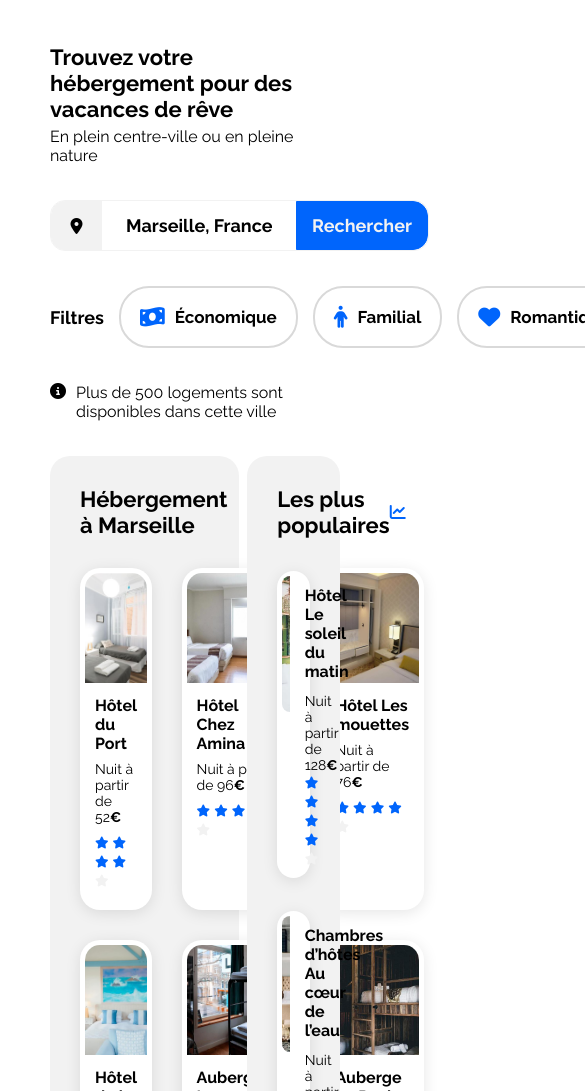
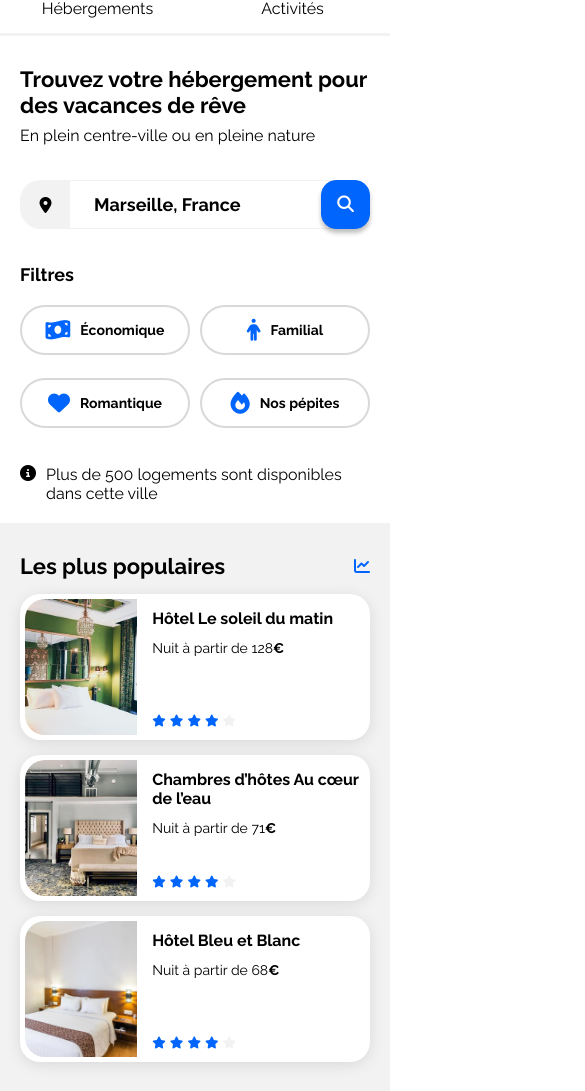
Before and after one commit to AdnaneAnna/BOOKI, a plain HTML site: page index.html in a window 390 px wide. Shown: the part 65-1156 px from the top of the page, 585 px wide, since content can reach past the window. Drawn offline with Linux system fonts and the light colour scheme.

Commit message:
Ajout media queries

```diff
--- a/style.css
+++ b/style.css
@@ -436,3 +436,231 @@ footer {
     gap: 15px;
     width: 100%;
 }
+
+/****** Media queries ***********/
+
+@media (max-width: 1024px) {
+
+    .barre-filtres {
+        display: flex;
+        flex-direction: column;
+        gap: 20px;
+    }
+
+    .barre-filtres .choix p {
+        font-size: 16px;
+    }
+
+    .barre-filtres .choix a {
+        padding: 4px 19px;
+        height: 50px;
+    }
+
+    .hebergements-et-populaires {
+        flex-direction: column;
+        gap: 50px;
+    }
+
+    .hebergements,
+    .populaires {
+        width: 100%;
+    }
+
+    .populaires {
+        display: flex;
+        flex-direction: column;
+        gap: 20px;
+    }
+
+    .populaires .cartes-populaires {
+        display: grid;
+        grid-template-columns: 2fr 2fr 2fr;
+        gap: 20px;
+    }
+
+    .cartes-populaires .carte-pop {
+        margin: 0;
+    }
+
+    .cartes-hebergements .cartes a {
+        width: 30%;
+        height: auto;
+    }
+
+    .carte-activite img {
+        height: 200px;
+    }
+
+    footer {
+        gap: 30px;
+    }
+}
+
+@media (max-width: 767.98px) {
+
+    * {
+        margin: 0;
+        box-sizing: border-box;
+    }
+
+    .conteneur-principal {
+        margin: 0;
+        padding: 0;
+    }
+
+    header {
+        flex-direction: column;
+        align-items: center;
+        height: auto;
+    }
+
+    header img {
+        margin: 20px;
+        padding: 0;
+    }
+
+    header .barre-de-navigation {
+        width: 100%;
+        height: auto;
+        gap: 0;
+        box-sizing: border-box;
+    }
+
+    .infos {
+        margin: 20px;
+    }
+
+    .barre-de-navigation a {
+        display: flex;
+        justify-content: space-around;
+    }
+
+    header .barre-de-navigation a:hover {
+        border-top: none;
+    }
+
+    .barre-de-navigation .nav-hebergements,
+    .barre-de-navigation .nav-activites {
+        width: 100%;
+        padding-bottom: 15px;
+        border-bottom: solid 3px var(--couleur-fond-principale);
+    }
+
+    .nav-hebergements:hover,
+    .nav-activites:hover {
+        border-bottom: solid 3px var(--couleur-principale);
+        color: var(--couleur-principale);
+    }
+
+    .barre-filtres {
+        flex-direction: column;
+    }
+
+    .barre-filtres .choix {
+        display: grid;
+        grid-template-columns: 1fr 1fr;
+        grid-template-rows: 1fr 1fr;
+        width: 100%;
+        height: 125px;
+        gap: 20px 10px;
+    }
+
+    .barre-filtres .choix p {
+        font-size: 14px;
+    }
+
+    .barre-filtres .choix a {
+        display: flex;
+        justify-content: center;
+    }
+
+    main .groupe-infos {
+        padding: 0 20px;
+        gap: 35px;
+    }
+
+    .titres {
+        gap: 8px;
+        align-items: flex-start;
+    }
+
+    .titres h1 {
+        font-size: 22px;
+    }
+
+    .titres p {
+        font-size: 16px;
+    }
+
+    form {
+        display: flex;
+        width: 100%;
+        border-radius: 20px;
+    }
+
+    form .btn-texte {
+        display: none;
+    }
+
+    form .btn-loupe {
+        display: flex;
+        align-items: center;
+        justify-content: center;
+        background-color: var(--couleur-principale);
+        border: solid 1px var(--couleur-principale);
+        box-shadow: 0px 4px 4px 0px rgba(0, 0, 0, 0.25);
+        border-radius: 15px;
+        position: absolute;
+        right: 20px;
+        padding: 0;
+        width: 49px;
+        height: 49px;
+        color: var(--couleur-blanche);
+    }
+
+    .hebergements-et-populaires {
+        flex-direction: column-reverse;
+        gap: 15px;
+    }
+
+    .hebergements-et-populaires section {
+        border-radius: 0;
+    }
+
+    .hebergements-et-populaires .populaires {
+        margin: 0;
+        padding: 30px 20px;
+        gap: 15px;
+    }
+
+    .hebergements-et-populaires .hebergements {
+        margin: 0;
+        gap: 15px;
+        background-color: var(--couleur-blanche);
+        padding: 20px;
+    }
+
+    .populaires .cartes-populaires,
+    .hebergements .cartes-hebergements {
+        display: flex;
+        flex-direction: column;
+        gap: 15px;
+    }
+
+    .section-activites {
+        display: flex;
+        flex-direction: column;
+        gap: 30px;
+    }
+
+    .section-activites .cartes-activites {
+        display: flex;
+        flex-direction: column;
+        gap: 15px;
+    }
+
+    footer {
+        flex-direction: column;
+        gap: 50px;
+    }
+}
```
